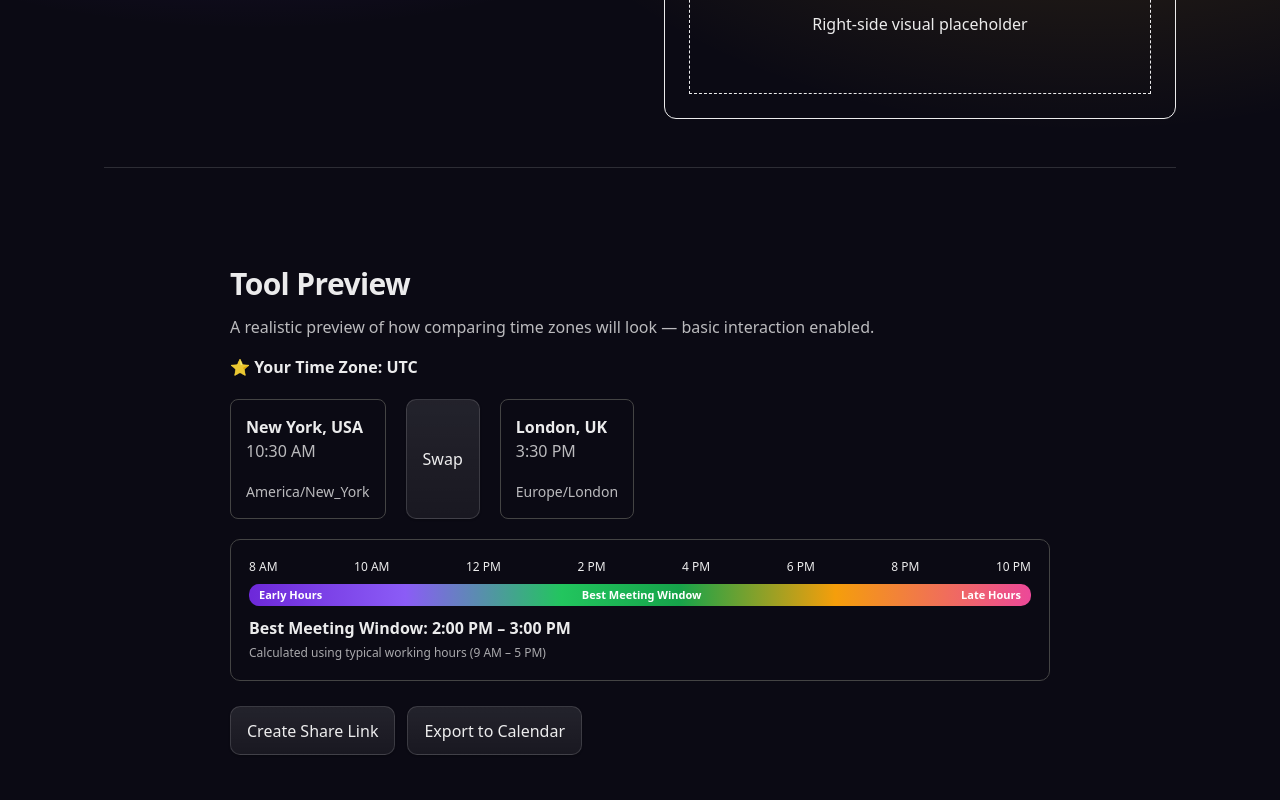
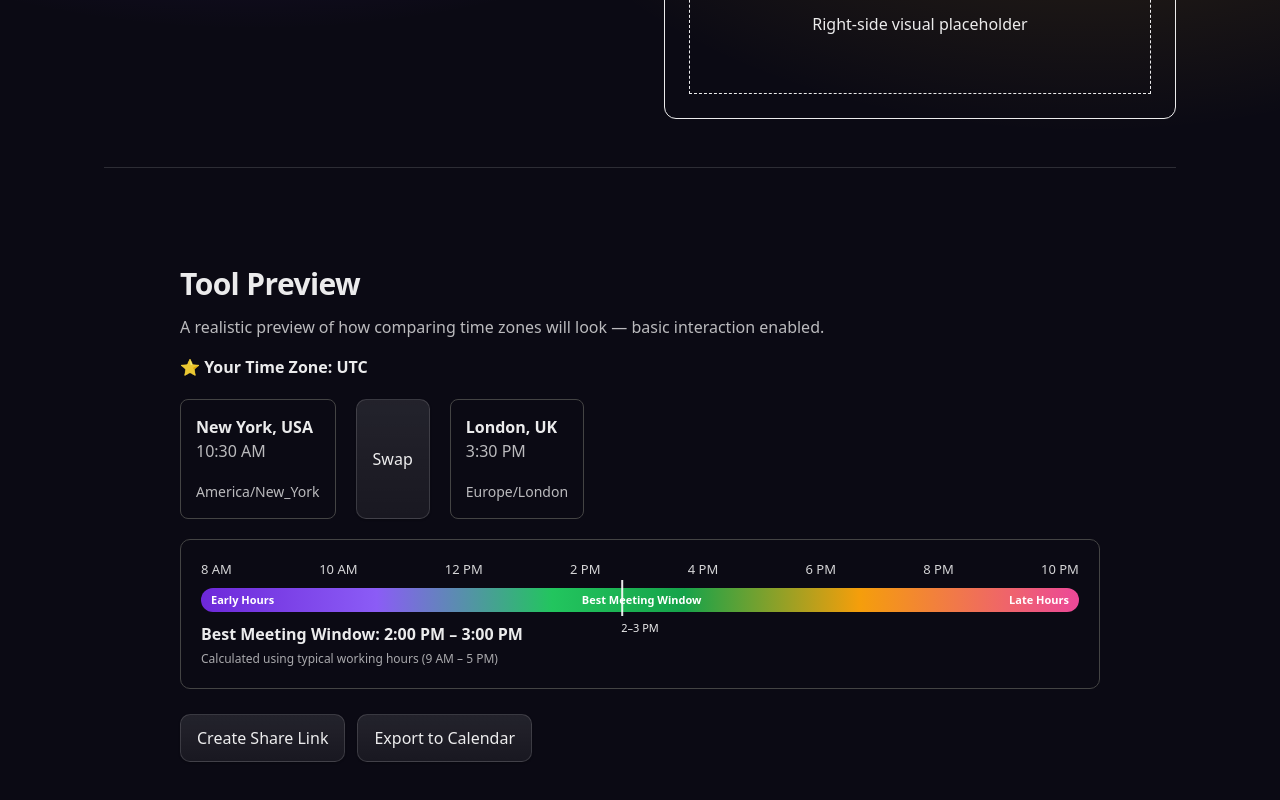
Before and after one commit to techtalk1282/Best-Meeting-Time, a Next.js app: page / in a window 1280 px wide. Shown: the part 484-1284 px from the top of the page. Built offline with nearby package versions, Linux system fonts and the light colour scheme.

Commit message:
feat: add meeting window marker and improve timeline readability

```diff
--- a/app/ui/ToolPreviewSection.tsx
+++ b/app/ui/ToolPreviewSection.tsx
@@ -2,7 +2,10 @@
 
 // app/ui/ToolPreviewSection.tsx
 // PURPOSE: Tool preview section with timeline strip, share link, calendar export.
-// UI improvements: thicker timeline + stronger green best-window zone.
+// Improvements:
+// 1. Meeting window marker on timeline
+// 2. Stronger time labels
+// 3. Wider timeline layout
 
 import { useState, useEffect } from "react";
 
@@ -35,6 +38,7 @@ function calculateOverlap(cityA: City, cityB: City): Window {
     startUtc: start.toISOString(),
     endUtc: end.toISOString(),
   };
+
 }
 
 export default function ToolPreviewSection() {
@@ -82,16 +86,14 @@ export default function ToolPreviewSection() {
 
       const res = await fetch("/api/share", {
         method: "POST",
-        headers: {
-          "Content-Type": "application/json"
-        },
+        headers: { "Content-Type": "application/json" },
         body: JSON.stringify({
           cities: [
             { name: cityA.name, tz: cityA.tz },
-            { name: cityB.name, tz: cityB.tz }
+            { name: cityB.name, tz: cityB.tz },
           ],
-          windows: [meetingWindow]
-        })
+          windows: [meetingWindow],
+        }),
       });
 
       if (!res.ok) throw new Error("Share creation failed");
@@ -206,9 +208,13 @@ export default function ToolPreviewSection() {
 
   }
 
+  /* Meeting marker position (2–3 PM example) */
+
+  const markerPosition = 50; // percentage across timeline
+
   return (
 
-    <div style={{ maxWidth: 900, margin: "0 auto", padding: 40 }}>
+    <div style={{ maxWidth: 1000, margin: "0 auto", padding: 40 }}>
 
       <h2>Tool Preview</h2>
 
@@ -245,9 +251,9 @@ export default function ToolPreviewSection() {
       <div
         style={{
           border: "1px solid #444",
-          padding: 18,
+          padding: 20,
           borderRadius: 10,
-          marginBottom: 25
+          marginBottom: 25,
         }}
       >
 
@@ -257,8 +263,10 @@ export default function ToolPreviewSection() {
           style={{
             display: "flex",
             justifyContent: "space-between",
-            fontSize: 12,
-            marginBottom: 8
+            fontSize: 13,
+            fontWeight: 500,
+            opacity: 0.9,
+            marginBottom: 8,
           }}
         >
           <span>8 AM</span>
@@ -271,16 +279,14 @@ export default function ToolPreviewSection() {
           <span>10 PM</span>
         </div>
 
-        {/* Gradient timeline */}
-
         <div style={{ position: "relative" }}>
 
           <div
             style={{
-              height: 22,
-              borderRadius: 10,
+              height: 24,
+              borderRadius: 12,
               background:
-                "linear-gradient(to right,#6d28d9 0%,#8b5cf6 20%,#22c55e 40%,#16a34a 55%,#f59e0b 75%,#ec4899 100%)"
+                "linear-gradient(to right,#6d28d9 0%,#8b5cf6 20%,#22c55e 40%,#16a34a 55%,#f59e0b 75%,#ec4899 100%)",
             }}
           />
 
@@ -300,14 +306,43 @@ export default function ToolPreviewSection() {
               fontWeight: 600,
               color: "white",
               padding: "0 10px",
-              pointerEvents: "none"
+              pointerEvents: "none",
             }}
           >
-
             <span>Early Hours</span>
             <span>Best Meeting Window</span>
             <span>Late Hours</span>
+          </div>
 
+          {/* Meeting marker */}
+
+          <div
+            style={{
+              position: "absolute",
+              top: -8,
+              left: `${markerPosition}%`,
+              transform: "translateX(-50%)",
+              textAlign: "center",
+            }}
+          >
+            <div
+              style={{
+                width: 2,
+                height: 36,
+                background: "white",
+                opacity: 0.9,
+              }}
+            />
+
+            <div
+              style={{
+                fontSize: 11,
+                marginTop: 4,
+                whiteSpace: "nowrap",
+              }}
+            >
+              2–3 PM
+            </div>
           </div>
 
         </div>
```
